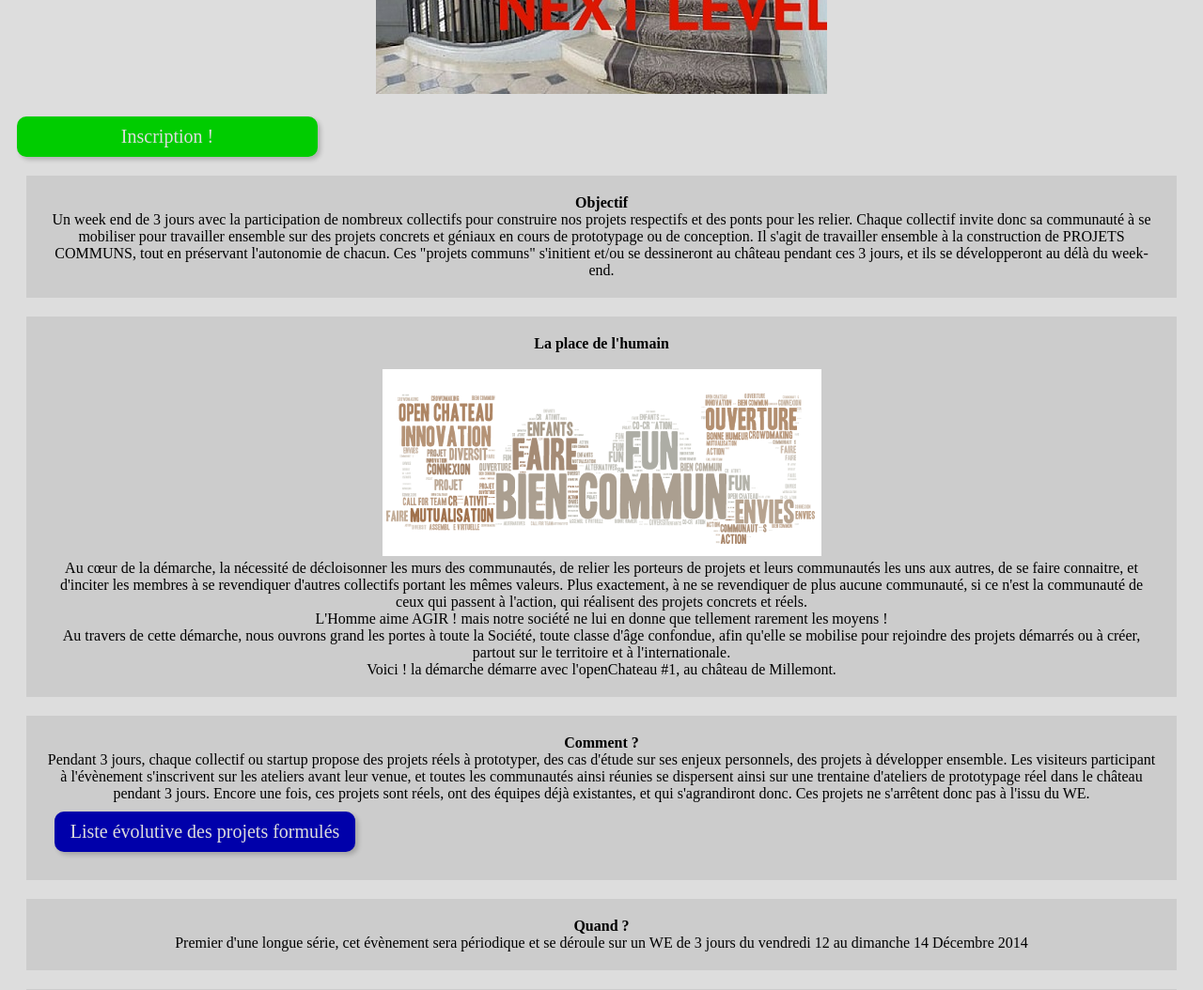
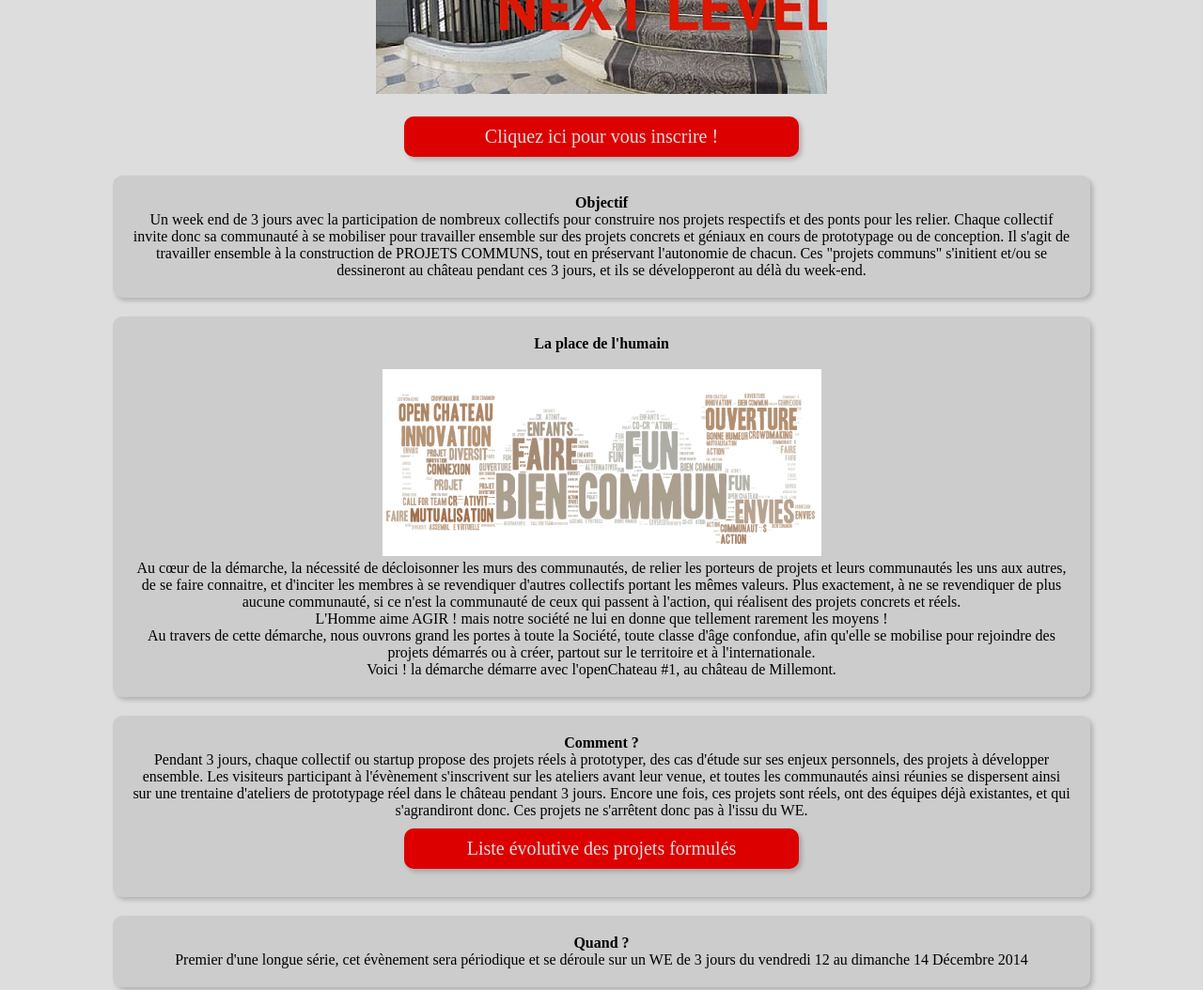
Before and after one commit to OpenChateau/openchateau.github.io, a plain HTML site: page index.html in a window 1280 px wide. Shown: the part 400-1454 px from the top of the page at 94% size. Drawn offline with Linux system fonts and the light colour scheme.

Commit message:
Centrage des blocs / Couleur des liens en rouge / Retouche de certains textes

```diff
--- a/css/openchateau.css
+++ b/css/openchateau.css
@@ -26,9 +26,12 @@ a
 	padding: 10px;
 	text-align: center;
 	font-size: 20px;
-	background: #0C0;
-	width: 300px;
+	background: #D00;
     cursor: pointer;
+
+    margin-left: auto;
+   	margin-right: auto;
+   	width: 400px;
 
     -moz-border-radius:    10px;
     -webkit-border-radius: 10px;
@@ -40,30 +43,9 @@ a
 }
 
 .inscription:hover {
-	background: #0F0;
+	background: #F00;
 	font-size: 24px;
-	width: 310px;
-}
-
-.objectif {
-	background: #CCC;
-	margin: 20px;
-	padding: 20px;
-	text-align: center;
-}
-
-.humain {
-	background: #CCC;
-	margin: 20px;
-	padding: 20px;
-	text-align: center;
-}
-
-.comment {
-	background: #CCC;
-	margin: 20px;
-	padding: 20px;
-	text-align: center;
+	width: 410px;
 }
 
 .bloc {
@@ -71,6 +53,17 @@ a
 	margin: 20px;
 	padding: 20px;
 	text-align: center;
+    margin-left: auto;
+   	margin-right: auto;
+   	width: 1000px;
+
+    -moz-border-radius:    10px;
+    -webkit-border-radius: 10px;
+    border-radius:         10px;
+
+    -moz-box-shadow:    3px 3px 5px rgba(0,0,0,.2); /* -- repeating rgba shadow color 3 times        */
+    -webkit-box-shadow: 3px 3px 5px rgba(0,0,0,.2); /*    is not very nice when you count every byte */
+    box-shadow:         3px 3px 5px rgba(0,0,0,.2); /*    so this is shortest value possible ;)      */
 }
 
 .projets {
@@ -78,9 +71,13 @@ a
 	padding: 10px;
 	text-align: center;
 	font-size: 20px;
-	background: #00A;
+	background: #D00;
 	width: 300px;
     cursor: pointer;
+
+    margin-left: auto;
+   	margin-right: auto;
+   	width: 400px;
 
     -moz-border-radius:    10px;
     -webkit-border-radius: 10px;
@@ -92,9 +89,9 @@ a
 }
 
 .projets:hover {
-	background: #00F;
+	background: #F00;
 	font-size: 24px;
-	width: 310px;
+	width: 410px;
 }
 
 
--- a/index.html
+++ b/index.html
@@ -12,15 +12,15 @@
         </div>
 
         <div id="inscription" class="inscription">
-        	<a href="http://goo.gl/forms/JTczQJYdDO" target="_blank">Inscription !</a>
+        	<a href="http://goo.gl/forms/JTczQJYdDO" target="_blank">Cliquez ici pour vous inscrire !</a>
         </div>
 
-        <div id="objectif" class="objectif">
+        <div id="bloc" class="bloc">
         	<b>Objectif</b><br>
 			Un week end de 3 jours avec la participation de nombreux collectifs pour construire nos projets respectifs et des ponts pour les relier. Chaque collectif invite donc sa communauté à se mobiliser pour travailler ensemble sur des projets concrets et géniaux en cours de prototypage ou de conception. Il s'agit de travailler ensemble à la construction de PROJETS COMMUNS, tout en préservant l'autonomie de chacun. Ces "projets communs" s'initient et/ou se dessineront au château pendant ces 3 jours, et ils se développeront au délà du week-end.
         </div>
 
-        <div id="humain" class="humain">
+        <div id="bloc" class="bloc">
         	<b>La place de l'humain</b><br>
         	<br>
         	<img src="img/openchateau2.png">
@@ -34,7 +34,7 @@
 			Voici ! la démarche démarre avec l'openChateau #1, au château de Millemont.
         </div>
 
-        <div id="comment" class="comment">
+        <div id="bloc" class="bloc">
         	<b>Comment ?</b><br>
  			Pendant 3 jours, chaque collectif ou startup propose des projets réels à prototyper, des cas d'étude sur ses enjeux personnels, des projets à développer ensemble. Les visiteurs participant à l'évènement s'inscrivent sur les ateliers avant leur venue, et toutes les communautés ainsi réunies se dispersent ainsi sur une trentaine d'ateliers de prototypage réel dans le château pendant 3 jours. Encore une fois, ces projets sont réels, ont des équipes déjà existantes, et qui s'agrandiront donc. Ces projets ne s'arrêtent donc pas à l'issu du WE.
 			<br>
@@ -91,16 +91,19 @@
         </div>
 
         <div id="bloc" class="bloc">
-			<b>Expo photo</b><br>
+			<b>Expo photo / Documentaires / Musique</b><br>
 			<br>
+			<b>Photo :</b>Des ateliers photos seront proposés
+			<br>
+			<br>
+			<b>Vidéo :</b>Des réalisateurs hallucinants de documentaires sur l'évolution de notre société seront projetés
 			<ul>
-				<li>Des ateliers photos seront proposés</li>
-				<li>Des réalisateurs hallucinants de documentaires sur l'évolution de notre société seront projetés</li>
 				<li>L'urgence de ralentir, par Philippe Borrel</li>
 				<li>En quête de sens, par Marc de la Ménardière et Nathanaël Coste</li>
 				<li>Libérez la création (vidéo de sensibilisation à l'entreprenariat)</li>
-				<li>En discussion pour monter une scène de musique pour faire venir de manière informelle quelques groupes de musiques (venir avec ses instruments et invitez ceux qui connaissent des groupes)</li>
 			</ul>
+			<br>
+			<b>Musique :</b>En discussion pour monter une scène de musique pour faire venir de manière informelle quelques groupes de musiques (venir avec ses instruments et invitez ceux qui connaissent des groupes)        </div>
         </div>
 
         <div id="bloc" class="bloc">
```
